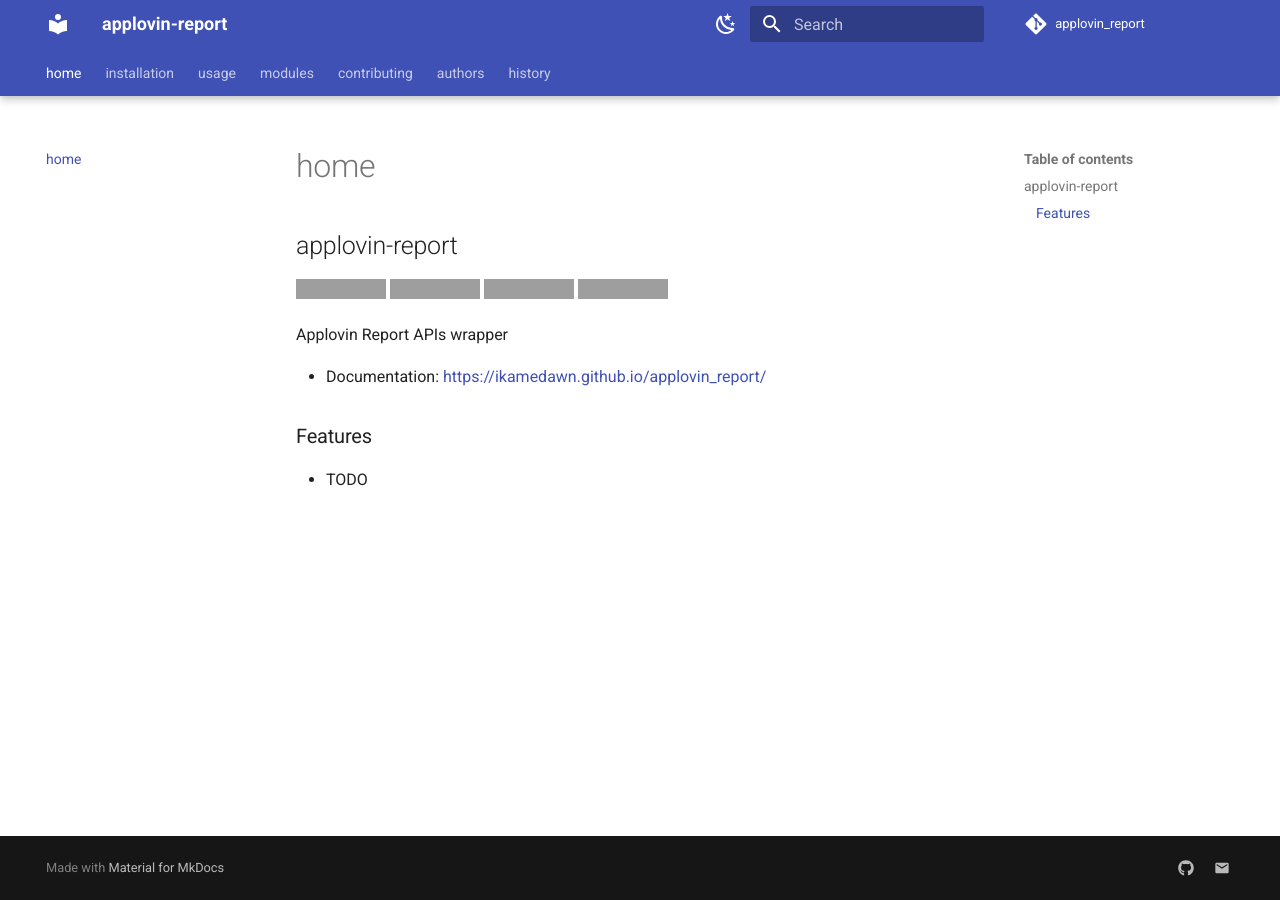
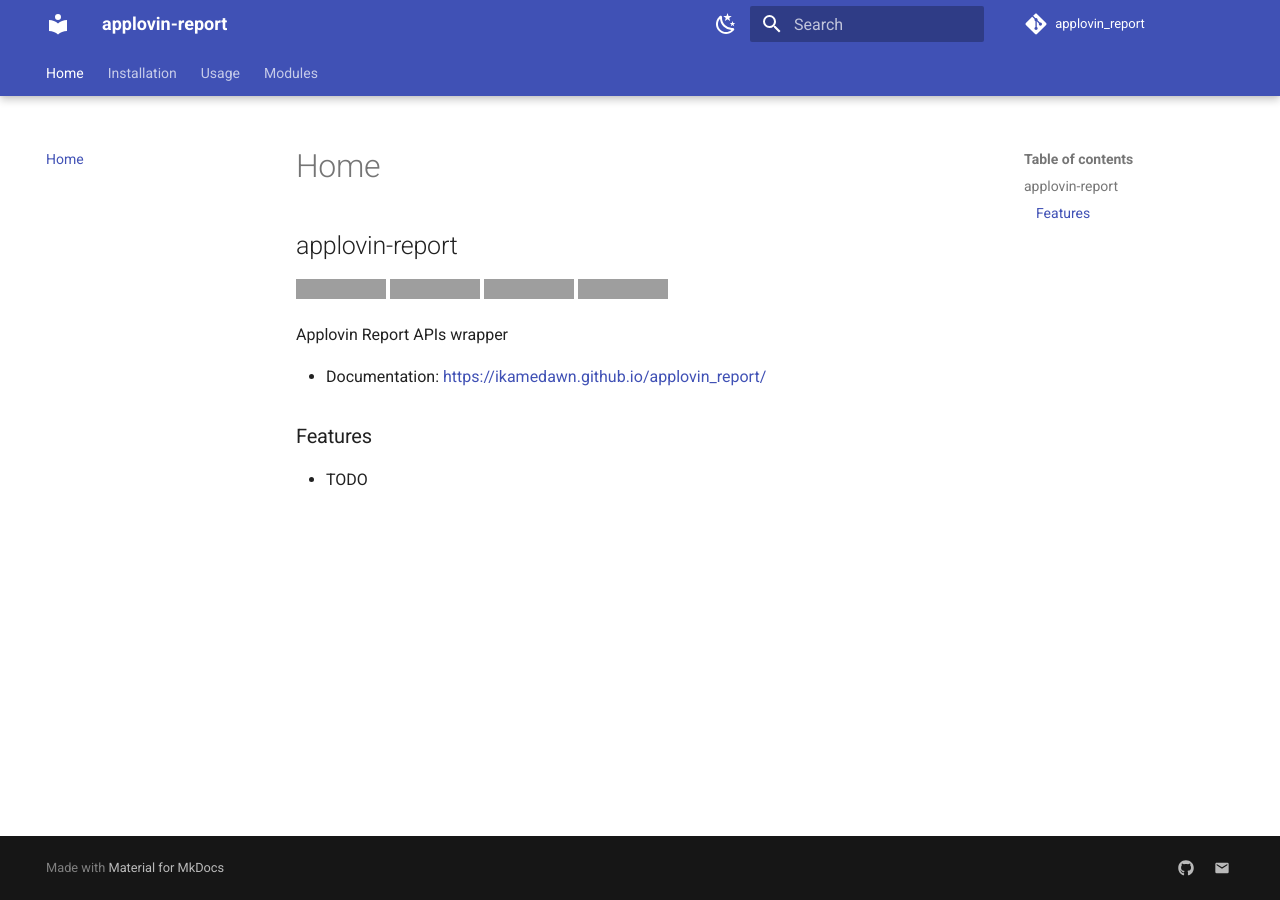
Before and after one commit to ikamedawn/applovin_report, an MkDocs documentation site: the page built from docs/index.md, in a window 1280 px wide. Built offline with MkDocs 1.6.1 and Material for MkDocs 9.7.7, drawn with Linux system fonts in a browser that asks for light colours; comment, search, counter and statistics services are not loaded; the version menu is left out; grey boxes are pictures that could not be loaded.

```diff
--- a/mkdocs.yml
+++ b/mkdocs.yml
@@ -4,13 +4,10 @@ repo_url: https://github.com/ikamedawn/applovin_report
 repo_name: applovin_report
 #strict: true
 nav:
-    -   home: index.md
-    -   installation: installation.md
-    -   usage: usage.md
-    -   modules: api.md
-    -   contributing: contributing.md
-    -   authors: authors.md
-    -   history: history.md
+    -   Home: index.md
+    -   Installation: installation.md
+    -   Usage: usage.md
+    -   Modules: api.md
 theme:
     name: material
     language: en
@@ -60,12 +57,7 @@ plugins:
     -   mkdocstrings:
             watch:
                 - applovin_report
-    -   mike:
-            alias_type: copy
-            canonical_version: latest
 extra:
-    version:
-        provider: mike
     social:
         -   icon: fontawesome/brands/github
             link: https://github.com/ikamedawn
```
Also changed, not shown: docs/authors.md (deleted, +0 -3 lines), docs/contributing.md (deleted, +0 -3 lines), docs/history.md (deleted, +0 -3 lines), 1 other file.
